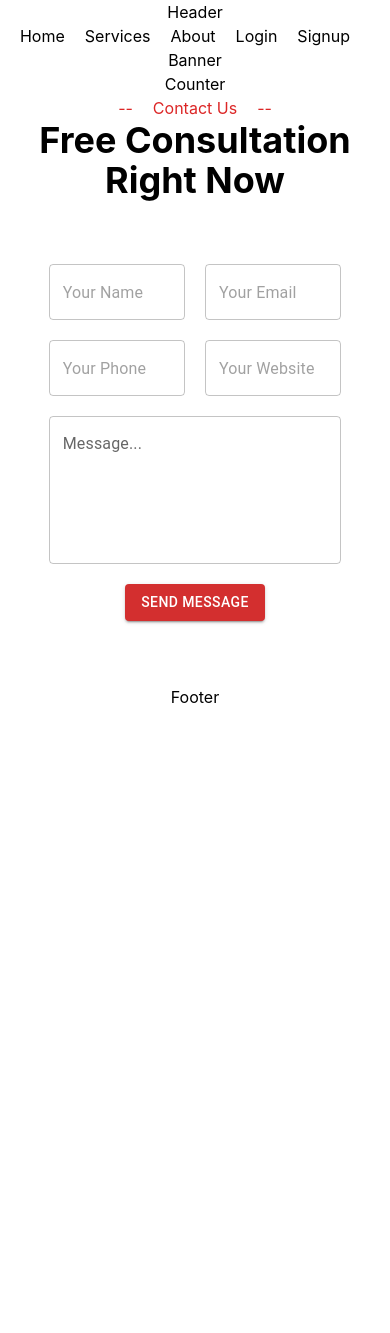
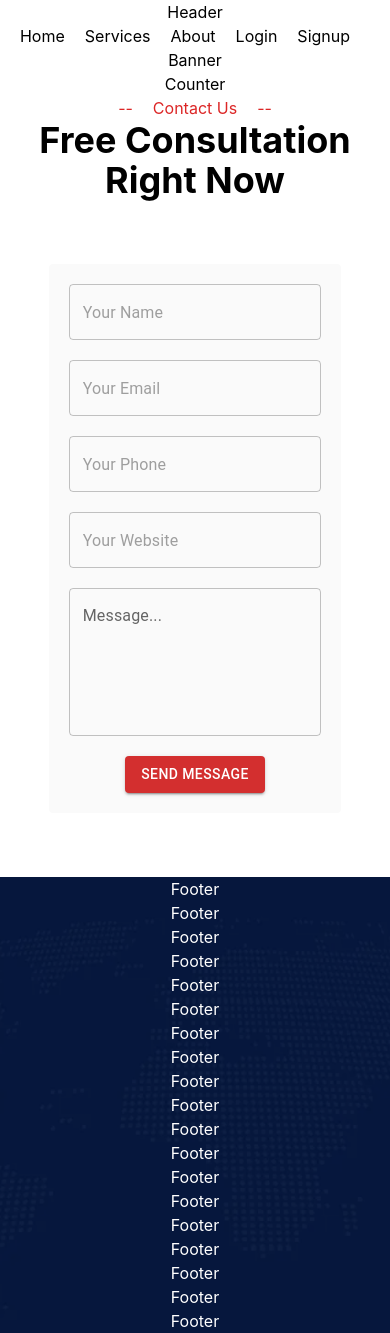
Before and after one commit to emon-webdev/Capital-Trust-Bank, a React (Create React App) app: page / in a window 390 px wide. Before the commit the page ends 844 px from the top, so only its background shows below. Built offline with nearby package versions, Linux system fonts and the light colour scheme.

Commit message:
responsive added on contact section

```diff
--- a/src/Pages/Home/ContactUs.js
+++ b/src/Pages/Home/ContactUs.js
@@ -10,10 +10,12 @@ const ContactUs = () => {
           <h2 className="text-red-600">Contact Us</h2>
           <span className="text-red-600">--</span>
         </div>
-        <h1 className="text-4xl font-bold">Free Consultation Right Now</h1>
+        <h1 className="text-4xl font-bold text-center">
+          Free Consultation Right Now
+        </h1>
         <div className="my-16">
-          <form className="w-9/12 mx-auto">
-            <div className="grid grid-cols-2 gap-5">
+          <form className="w-9/12 mx-auto bg-zinc-50 p-5 rounded">
+            <div className="grid grid-cols-1 md:grid-cols-2 xl:grid-cols-2 gap-5">
               <TextField hintText="Enter username" placeholder="Your Name">
                 <input
                   className="form-control"
--- /dev/null
+++ b/src/Pages/Shared/Footer.css
@@ -0,0 +1,8 @@
+.bgi-footer {
+  background-image: url("/src/assests/footer-image/footer-image.png");
+  background-position: center;
+  background-size: cover;
+  background-repeat: no-repeat;
+  background-color: #05143c;
+  color: white;
+}
--- a/src/Pages/Shared/Footer.js
+++ b/src/Pages/Shared/Footer.js
@@ -1,11 +1,30 @@
-import React from 'react';
+import React from "react";
+import "./Footer.css";
 
 const Footer = () => {
-    return (
-        <div>
-            <h2>Footer</h2>
-        </div>
-    );
+  return (
+    <div className="bgi-footer">
+      <h2>Footer</h2>
+      <h2>Footer</h2>
+      <h2>Footer</h2>
+      <h2>Footer</h2>
+      <h2>Footer</h2>
+      <h2>Footer</h2>
+      <h2>Footer</h2>
+      <h2>Footer</h2>
+      <h2>Footer</h2>
+      <h2>Footer</h2>
+      <h2>Footer</h2>
+      <h2>Footer</h2>
+      <h2>Footer</h2>
+      <h2>Footer</h2>
+      <h2>Footer</h2>
+      <h2>Footer</h2>
+      <h2>Footer</h2>
+      <h2>Footer</h2>
+      <h2>Footer</h2>
+    </div>
+  );
 };
 
 export default Footer;
```
Also changed, not shown: src/assests/footer-image/footer-image.png (added).
